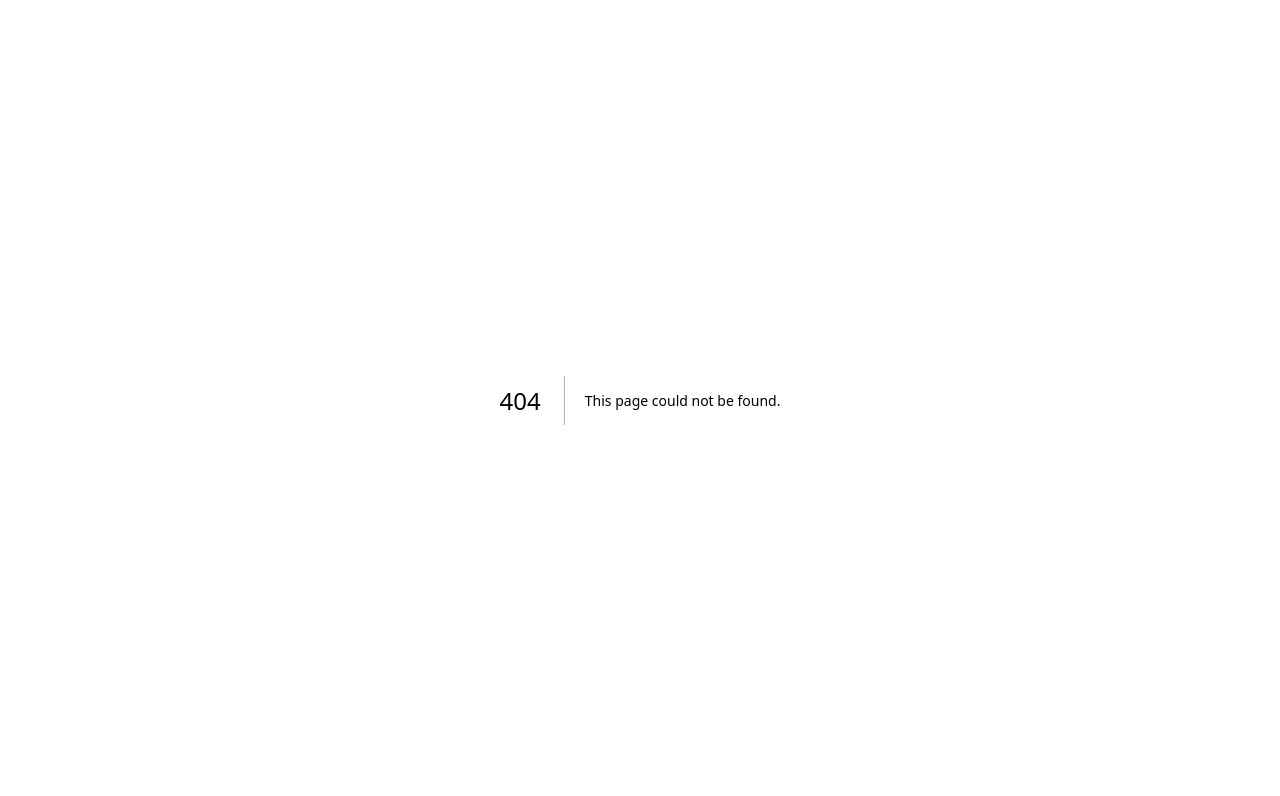
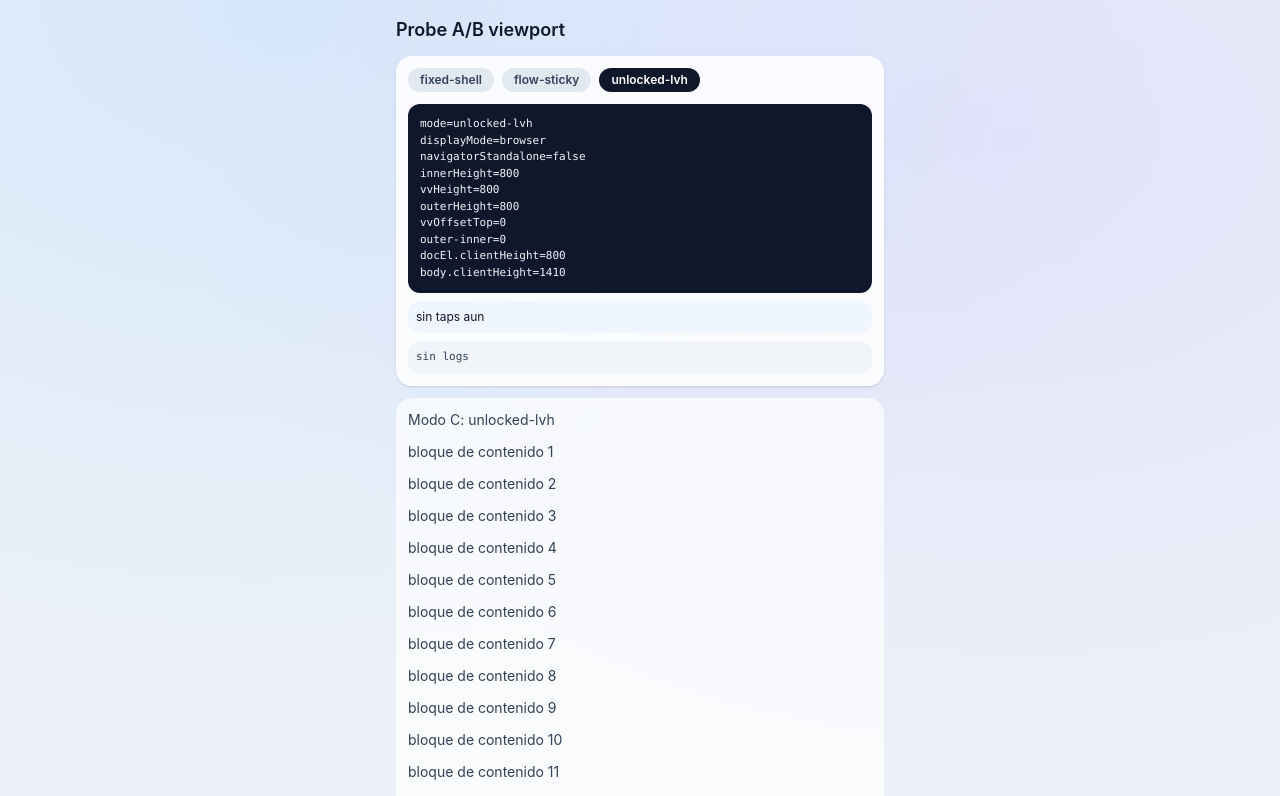
Before and after one commit to tw2cob-dev/lia-coach, a Next.js app: page /probe in a window 1280 px wide. Before the commit this address had no page. Shown: the top 796 px of the page. Built offline with nearby package versions, Linux system fonts and the light colour scheme.

Commit message:
checkpoint: chat 100lvh + fixed composer + probe viewport modes

```diff
--- a/app/chat/page.tsx
+++ b/app/chat/page.tsx
@@ -33,10 +33,6 @@ const COACH_PLAN_STORAGE_KEY = "lia-coach-plan";
 const LEGACY_CHAT_MESSAGES_KEY = "lia-chat-messages";
 const SCROLL_THRESHOLD_PX = 80;
 const CHAT_TO_COMPOSER_GAP_PX = 2;
-const COMPOSER_CLEARANCE_REDUCTION_CLOSED_PX = 30;
-const COMPOSER_CLEARANCE_REDUCTION_FOCUSED_PX = 44;
-const COMPOSER_CLEARANCE_OFFSET_CLOSED_PX = 15;
-const COMPOSER_CLEARANCE_OFFSET_FOCUSED_PX = -5;
 const MAX_TEXTAREA_LINES = 2;
 const MAX_FILE_TEXT_CHARS = 20000;
 const SUMMARY_PREVIEW_CHARS = 200;
@@ -103,6 +99,11 @@ type ViewportDebugSnapshot = {
   headerBottom: number;
   composerTop: number;
   composerBottom: number;
+};
+type DisplayModeDebugSnapshot = {
+  displayMode: string;
+  navigatorStandalone: string;
+  userAgent: string;
 };
 
 function isSelectedFileEvent(
@@ -140,7 +141,6 @@ export default function ChatPage() {
   const [, setCoachPlanVersion] = useState(0);
   const [cloudSyncError, setCloudSyncError] = useState<string | null>(null);
   const [isViewportDebugEnabled, setIsViewportDebugEnabled] = useState(false);
-  const [composerHeight, setComposerHeight] = useState(64);
   const [viewportCopyFallbackText, setViewportCopyFallbackText] = useState("");
   const [viewportDebug, setViewportDebug] = useState<ViewportDebugSnapshot>({
     innerHeight: 0,
@@ -156,6 +156,11 @@ export default function ChatPage() {
     composerBottom: 0,
   });
   const [viewportLogLines, setViewportLogLines] = useState<string[]>([]);
+  const [displayModeDebug, setDisplayModeDebug] = useState<DisplayModeDebugSnapshot>({
+    displayMode: "unknown",
+    navigatorStandalone: "unknown",
+    userAgent: "",
+  });
   const activeUserId = authUser?.id ?? "anon";
   const activeChatStorageKey = getChatStorageKey(activeUserId);
   const inputRef = useRef<HTMLTextAreaElement | null>(null);
@@ -166,7 +171,6 @@ export default function ChatPage() {
   const headerRef = useRef<HTMLElement | null>(null);
   const composerRef = useRef<HTMLFormElement | null>(null);
   const scrollRafRef = useRef<number | null>(null);
-  const baseComposerHeightRef = useRef<number | null>(null);
   const viewportLogRef = useRef<string[]>([]);
   const viewportDebugTapCountRef = useRef(0);
   const viewportDebugTapTimerRef = useRef<number | null>(null);
@@ -228,6 +232,32 @@ export default function ChatPage() {
   }, [router]);
 
   useEffect(() => bindAppViewportHeightVar(), []);
+
+  useEffect(() => {
+    const html = document.documentElement;
+    const body = document.body;
+    const previous = {
+      htmlOverflow: html.style.overflow,
+      htmlHeight: html.style.height,
+      bodyOverflow: body.style.overflow,
+      bodyHeight: body.style.height,
+      bodyMinHeight: body.style.minHeight,
+    };
+
+    html.style.overflow = "auto";
+    html.style.height = "auto";
+    body.style.overflow = "auto";
+    body.style.height = "auto";
+    body.style.minHeight = "100lvh";
+
+    return () => {
+      html.style.overflow = previous.htmlOverflow;
+      html.style.height = previous.htmlHeight;
+      body.style.overflow = previous.bodyOverflow;
+      body.style.height = previous.bodyHeight;
+      body.style.minHeight = previous.bodyMinHeight;
+    };
+  }, []);
 
   useEffect(() => {
     setHasHydrated(true);
@@ -323,6 +353,22 @@ export default function ChatPage() {
   }, [isViewportDebugEnabled]);
 
   useEffect(() => {
+    if (!isViewportDebugEnabled) return;
+    const updateDisplayModeDebug = () => {
+      setDisplayModeDebug(readDisplayModeDebugSnapshot());
+    };
+    updateDisplayModeDebug();
+    window.addEventListener("resize", updateDisplayModeDebug);
+    window.addEventListener("orientationchange", updateDisplayModeDebug);
+    document.addEventListener("visibilitychange", updateDisplayModeDebug);
+    return () => {
+      window.removeEventListener("resize", updateDisplayModeDebug);
+      window.removeEventListener("orientationchange", updateDisplayModeDebug);
+      document.removeEventListener("visibilitychange", updateDisplayModeDebug);
+    };
+  }, [isViewportDebugEnabled]);
+
+  useEffect(() => {
     if (!isStreaming && isComposerFocused) {
       inputRef.current?.focus();
     }
@@ -344,33 +390,6 @@ export default function ChatPage() {
         window.clearTimeout(viewportDebugTapTimerRef.current);
       }
     };
-  }, []);
-
-  useEffect(() => {
-    const composerEl = composerRef.current;
-    if (!composerEl) return;
-
-    const measureComposerHeight = () => {
-      const next = Math.round(composerEl.getBoundingClientRect().height);
-      if (next <= 0) return;
-      if (baseComposerHeightRef.current === null) {
-        baseComposerHeightRef.current = next;
-        setComposerHeight(next);
-        return;
-      }
-      const capped = Math.min(next, baseComposerHeightRef.current + 2);
-      setComposerHeight(capped);
-    };
-
-    measureComposerHeight();
-
-    if (typeof ResizeObserver === "undefined") return;
-    const observer = new ResizeObserver(() => {
-      measureComposerHeight();
-    });
-    observer.observe(composerEl);
-
-    return () => observer.disconnect();
   }, []);
 
   useEffect(() => {
@@ -592,6 +611,9 @@ export default function ChatPage() {
   const copyViewportDebugLog = async () => {
     const header = [
       "[LIA viewport debug]",
+      `displayMode=${displayModeDebug.displayMode}`,
+      `navigatorStandalone=${displayModeDebug.navigatorStandalone}`,
+      `userAgent=${displayModeDebug.userAgent}`,
       `innerHeight=${viewportDebug.innerHeight}`,
       `outerHeight=${viewportDebug.outerHeight}`,
       `scrollY=${viewportDebug.scrollY}`,
@@ -1090,18 +1112,6 @@ export default function ChatPage() {
 
   const qaDisabled = Boolean(pendingAttachment) || isStreaming;
   const selectedFiles = events.filter((event) => isSelectedFileEvent(event, selectedFileIds));
-  const composerClearanceBasePx =
-    composerHeight -
-    (isComposerFocused
-      ? COMPOSER_CLEARANCE_REDUCTION_FOCUSED_PX
-      : COMPOSER_CLEARANCE_REDUCTION_CLOSED_PX);
-  const composerClearancePx = Math.max(
-    0,
-    composerClearanceBasePx +
-      (isComposerFocused
-        ? COMPOSER_CLEARANCE_OFFSET_FOCUSED_PX
-        : COMPOSER_CLEARANCE_OFFSET_CLOSED_PX)
-  );
   const dateLabel = buildDateLabel();
   const welcomeMessage = LIA_WELCOME_MESSAGE;
   const coachPlan = hasHydrated ? getCoachPlan() : null;
@@ -1192,8 +1202,8 @@ export default function ChatPage() {
   };
 
   return (
-    <div className="mobile-app-shell app-bg h-[var(--app-vh)] overflow-hidden text-slate-900">
-      <div className="mx-auto flex h-full w-full max-w-[520px] flex-col overflow-hidden px-3 pb-0 pt-[calc(env(safe-area-inset-top)+1rem)]">
+    <div className="app-bg h-[100lvh] overflow-hidden text-slate-900">
+      <div className="mx-auto flex h-full w-full max-w-[520px] flex-col overflow-hidden px-3 pb-[env(safe-area-inset-bottom)] pt-[calc(env(safe-area-inset-top)+1rem)]">
         <header ref={headerRef} className="sticky top-0 z-20 shrink-0 flex items-center justify-between">
           <div className="min-w-0 pl-1">
             <h1 className="font-display truncate text-2xl text-slate-900">
@@ -1346,6 +1356,13 @@ export default function ChatPage() {
                 onClick={() => setIsDebugOpen((prev) => !prev)}
               >
                 {isDebugOpen ? "Ocultar debug" : "Ver debug IA"}
+              </button>
+              <button
+                type="button"
+                className="text-xs font-semibold text-slate-600"
+                onClick={() => router.push("/probe")}
+              >
+                Probe
               </button>
               <button
                 type="button"
@@ -1435,6 +1452,9 @@ export default function ChatPage() {
               </div>
               <p className="mt-1 whitespace-pre-wrap">{`build=${VIEWPORT_DEBUG_BUILD}`}</p>
               <p className="mt-1 whitespace-pre-wrap">
+                {`displayMode=${displayModeDebug.displayMode} navigatorStandalone=${displayModeDebug.navigatorStandalone}`}
+              </p>
+              <p className="mt-1 whitespace-pre-wrap">
                 {`inner=${viewportDebug.innerHeight} outer=${viewportDebug.outerHeight} scrollY=${viewportDebug.scrollY} active=${viewportDebug.activeTag}`}
               </p>
               <p className="mt-1 whitespace-pre-wrap">
@@ -1460,7 +1480,7 @@ export default function ChatPage() {
             ref={scrollRef}
             onScroll={handleScroll}
             className="chat-scroll mt-1 min-h-0 flex-1 overflow-y-auto overscroll-contain [scrollbar-width:none] [-ms-overflow-style:none] [&::-webkit-scrollbar]:hidden"
-            style={{ paddingBottom: `${composerClearancePx}px` }}
+            style={{ paddingBottom: "calc(env(safe-area-inset-bottom) + 96px)" }}
           >
             <ul className="message-list px-1 pb-1">
               <li className="message-row">
@@ -1618,7 +1638,7 @@ export default function ChatPage() {
               event.preventDefault();
               void handleSubmit();
             }}
-            className="composer-wrap absolute inset-x-1 bottom-0 z-20 mt-0 pt-1"
+            className="composer-wrap composer-wrap-fixed fixed bottom-0 left-1/2 z-30 mt-1 w-full max-w-[520px] -translate-x-1/2 px-3 pt-1"
           >
             {selectedFileIds.length > 0 && (
               <div className="composer-chip mb-3 flex flex-wrap items-center gap-2 rounded-2xl bg-white/75 px-3 py-2 text-xs text-slate-700 shadow-sm">
@@ -1809,6 +1829,25 @@ function buildDateLabel() {
   return raw.charAt(0).toUpperCase() + raw.slice(1);
 }
 
+function readDisplayModeDebugSnapshot(): DisplayModeDebugSnapshot {
+  if (typeof window === "undefined" || typeof navigator === "undefined") {
+    return {
+      displayMode: "unknown",
+      navigatorStandalone: "unknown",
+      userAgent: "",
+    };
+  }
+  const standaloneByMedia = window.matchMedia("(display-mode: standalone)").matches;
+  const standaloneByNavigator =
+    "standalone" in navigator
+      ? Boolean((navigator as Navigator & { standalone?: boolean }).standalone)
+      : false;
+  const displayMode = standaloneByMedia ? "standalone" : "browser";
+  const navigatorStandalone = standaloneByNavigator ? "true" : "false";
+  const userAgent = navigator.userAgent.slice(0, 180);
+  return { displayMode, navigatorStandalone, userAgent };
+}
+
 function isAllowedFile(file: File): boolean {
   const allowedTypes = ["application/pdf", "text/csv", "text/plain"];
   return allowedTypes.includes(file.type) || /\.(pdf|csv|txt)$/i.test(file.name);
--- a/app/globals.css
+++ b/app/globals.css
@@ -98,8 +98,9 @@ body {
   left: 0;
   right: 0;
   top: var(--app-vv-top);
-  height: var(--app-vh);
-  min-height: var(--app-vh);
+  bottom: 0;
+  height: auto;
+  min-height: 0;
   width: 100%;
   overflow: hidden;
 }
@@ -281,6 +282,14 @@ body {
 .composer-wrap {
   border-top-color: transparent !important;
   padding-bottom: var(--composer-pad-bottom, calc(env(safe-area-inset-bottom) + 4px));
+}
+
+.composer-wrap-sticky {
+  padding-bottom: calc(env(safe-area-inset-bottom) + 4px) !important;
+}
+
+.composer-wrap-fixed {
+  padding-bottom: calc(env(safe-area-inset-bottom) + 4px) !important;
 }
 
 .composer-chip {
--- a/app/login/page.tsx
+++ b/app/login/page.tsx
@@ -196,7 +196,7 @@ export default function LoginPage() {
   };
 
   return (
-    <div className="mobile-app-shell app-bg h-[var(--app-vh)] overflow-hidden text-slate-900">
+    <div className="mobile-app-shell app-bg overflow-hidden text-slate-900">
       <div className="mx-auto flex h-full max-w-[420px] flex-col justify-between overflow-hidden px-6 pb-[calc(env(safe-area-inset-bottom)+1.25rem)] pt-[calc(env(safe-area-inset-top)+1.25rem)]">
         <div>
           <p className="text-xs uppercase tracking-[0.3em] text-slate-500">LIA Coach</p>
--- a/app/manifest.ts
+++ b/app/manifest.ts
@@ -6,7 +6,7 @@ export default function manifest(): MetadataRoute.Manifest {
     short_name: "LIA Coach",
     description: "Acompanamiento diario para alimentacion, entrenamiento y salud.",
     start_url: "/chat",
-    display: "standalone",
+    display: "fullscreen",
     background_color: "#080a10",
     theme_color: "#080a10",
     lang: "es-ES",
--- /dev/null
+++ b/app/probe/page.tsx
@@ -0,0 +1,211 @@
+"use client";
+
+import { useEffect, useMemo, useState } from "react";
+
+type ProbeState = {
+  innerHeight: number;
+  outerHeight: number;
+  vvHeight: number;
+  vvOffsetTop: number;
+  standaloneMedia: boolean;
+  standaloneNavigator: boolean;
+};
+
+type ProbeMode = "fixed-shell" | "flow-sticky" | "unlocked-lvh";
+
+type TapSnapshot = {
+  x: number;
+  y: number;
+  innerHeight: number;
+  mode: ProbeMode;
+};
+
+function readProbeState(): ProbeState {
+  const vv = window.visualViewport;
+  return {
+    innerHeight: window.innerHeight,
+    outerHeight: window.outerHeight,
+    vvHeight: Math.round(vv?.height ?? 0),
+    vvOffsetTop: Math.round(vv?.offsetTop ?? 0),
+    standaloneMedia: window.matchMedia("(display-mode: standalone)").matches,
+    standaloneNavigator:
+      "standalone" in navigator
+        ? Boolean((navigator as Navigator & { standalone?: boolean }).standalone)
+        : false,
+  };
+}
+
+function ProbeInfo({
+  mode,
+  setMode,
+  summary,
+  lastTap,
+  tapLog,
+}: {
+  mode: ProbeMode;
+  setMode: (mode: ProbeMode) => void;
+  summary: string;
+  lastTap: TapSnapshot | null;
+  tapLog: string[];
+}) {
+  return (
+    <div className="rounded-2xl bg-white/85 p-3 text-slate-900 shadow-sm">
+      <div className="flex flex-wrap items-center gap-2">
+        {(["fixed-shell", "flow-sticky", "unlocked-lvh"] as ProbeMode[]).map((item) => (
+          <button
+            key={item}
+            type="button"
+            onClick={() => setMode(item)}
+            className={`rounded-full px-3 py-1 text-xs font-semibold ${
+              mode === item ? "bg-slate-900 text-white" : "bg-slate-200 text-slate-700"
+            }`}
+          >
+            {item}
+          </button>
+        ))}
+      </div>
+      <pre className="mt-3 rounded-xl bg-slate-900 p-3 text-[11px] text-slate-100">{summary}</pre>
+      <div className="mt-2 rounded-xl bg-blue-50 p-2 text-xs">
+        {!lastTap ? (
+          <p>sin taps aun</p>
+        ) : (
+          <p>
+            {`mode=${lastTap.mode} tapY=${lastTap.y} innerHeight=${lastTap.innerHeight} tapDentroViewport=${
+              lastTap.y <= lastTap.innerHeight - 1
+            }`}
+          </p>
+        )}
+      </div>
+      <pre className="mt-2 max-h-24 overflow-auto rounded-xl bg-slate-100 p-2 text-[11px] text-slate-700">
+        {tapLog.length ? tapLog.join("\n") : "sin logs"}
+      </pre>
+    </div>
+  );
+}
+
+export default function ProbePage() {
+  const [probe, setProbe] = useState<ProbeState | null>(null);
+  const [mode, setMode] = useState<ProbeMode>("unlocked-lvh");
+  const [tapLog, setTapLog] = useState<string[]>([]);
+  const [lastTap, setLastTap] = useState<TapSnapshot | null>(null);
+
+  useEffect(() => {
+    const update = () => setProbe(readProbeState());
+    update();
+    window.addEventListener("resize", update);
+    window.addEventListener("orientationchange", update);
+    window.visualViewport?.addEventListener("resize", update);
+    window.visualViewport?.addEventListener("scroll", update);
+    return () => {
+      window.removeEventListener("resize", update);
+      window.removeEventListener("orientationchange", update);
+      window.visualViewport?.removeEventListener("resize", update);
+      window.visualViewport?.removeEventListener("scroll", update);
+    };
+  }, []);
+
+  useEffect(() => {
+    const html = document.documentElement;
+    const body = document.body;
+    const prev = {
+      htmlOverflow: html.style.overflow,
+      htmlHeight: html.style.height,
+      bodyOverflow: body.style.overflow,
+      bodyHeight: body.style.height,
+      bodyMinHeight: body.style.minHeight,
+    };
+
+    if (mode === "unlocked-lvh") {
+      html.style.overflow = "auto";
+      html.style.height = "auto";
+      body.style.overflow = "auto";
+      body.style.height = "auto";
+      body.style.minHeight = "100lvh";
+    }
+
+    return () => {
+      html.style.overflow = prev.htmlOverflow;
+      html.style.height = prev.htmlHeight;
+      body.style.overflow = prev.bodyOverflow;
+      body.style.height = prev.bodyHeight;
+      body.style.minHeight = prev.bodyMinHeight;
+    };
+  }, [mode]);
+
+  const summary = useMemo(() => {
+    if (!probe) return "cargando...";
+    return [
+      `mode=${mode}`,
+      `displayMode=${probe.standaloneMedia ? "standalone" : "browser"}`,
+      `navigatorStandalone=${probe.standaloneNavigator}`,
+      `innerHeight=${probe.innerHeight}`,
+      `vvHeight=${probe.vvHeight}`,
+      `outerHeight=${probe.outerHeight}`,
+      `vvOffsetTop=${probe.vvOffsetTop}`,
+      `outer-inner=${probe.outerHeight - probe.innerHeight}`,
+      `docEl.clientHeight=${document.documentElement.clientHeight}`,
+      `body.clientHeight=${document.body.clientHeight}`,
+    ].join("\n");
+  }, [probe, mode]);
+
+  const handleTap = (event: React.PointerEvent<HTMLButtonElement>, tapMode: ProbeMode) => {
+    const y = Math.round(event.clientY);
+    const x = Math.round(event.clientX);
+    const innerHeight = window.innerHeight;
+    const stamp = new Date().toLocaleTimeString("es-ES", { hour12: false });
+    setLastTap({ x, y, innerHeight, mode: tapMode });
+    setTapLog((prev) => [`${stamp} mode=${tapMode} x=${x} y=${y} inner=${innerHeight}`, ...prev].slice(0, 14));
+  };
+
+  if (mode === "fixed-shell") {
+    return (
+      <div className="mobile-app-shell app-bg overflow-hidden text-slate-900">
+        <main className="mx-auto flex h-full w-full max-w-[520px] flex-col gap-3 px-4 pb-[calc(env(safe-area-inset-bottom)+1rem)] pt-[calc(env(safe-area-inset-top)+1rem)]">
+          <h1 className="text-lg font-semibold">Probe A/B viewport</h1>
+          <ProbeInfo mode={mode} setMode={setMode} summary={summary} lastTap={lastTap} tapLog={tapLog} />
+          <div className="min-h-0 flex-1 overflow-y-auto rounded-2xl bg-white/70 p-3 text-sm text-slate-700">
+            {Array.from({ length: 14 }).map((_, i) => (
+              <p key={`a-${i}`}>fixed-shell fila {i + 1}</p>
+            ))}
+          </div>
+        </main>
+        <button
+          type="button"
+          onPointerDown={(event) => handleTap(event, "fixed-shell")}
+          className="fixed inset-x-3 z-50 h-12 rounded-full bg-blue-600 text-sm font-semibold text-white"
+          style={{ bottom: "0px" }}
+        >
+          Boton fondo fixed-shell
+        </button>
+      </div>
+    );
+  }
+
+  return (
+    <div className="app-bg min-h-[100lvh] text-slate-900">
+      <main className="mx-auto w-full max-w-[520px] px-4 pb-4 pt-[calc(env(safe-area-inset-top)+1rem)]">
+        <h1 className="text-lg font-semibold">Probe A/B viewport</h1>
+        <div className="mt-3">
+          <ProbeInfo mode={mode} setMode={setMode} summary={summary} lastTap={lastTap} tapLog={tapLog} />
+        </div>
+        <div className="mt-3 space-y-3 rounded-2xl bg-white/70 p-3 text-sm text-slate-700">
+          <p>{mode === "flow-sticky" ? "Modo B: flow-sticky" : "Modo C: unlocked-lvh"}</p>
+          {Array.from({ length: 28 }).map((_, i) => (
+            <p key={`b-${i}`}>bloque de contenido {i + 1}</p>
+          ))}
+        </div>
+      </main>
+      <div className="sticky bottom-0 px-3 pb-[env(safe-area-inset-bottom)] pt-2">
+        <button
+          type="button"
+          onPointerDown={(event) => handleTap(event, mode)}
+          className={`h-12 w-full rounded-full text-sm font-semibold text-white ${
+            mode === "flow-sticky" ? "bg-emerald-600" : "bg-fuchsia-600"
+          }`}
+        >
+          {mode === "flow-sticky" ? "Boton fondo flow-sticky" : "Boton fondo unlocked-lvh"}
+        </button>
+      </div>
+    </div>
+  );
+}
--- a/lib/ui/mobileViewport.ts
+++ b/lib/ui/mobileViewport.ts
@@ -9,10 +9,16 @@ export function bindAppViewportHeightVar(): () => void {
   const root = document.documentElement;
 
   const updateHeight = () => {
-    const viewportHeight = window.visualViewport?.height ?? window.innerHeight;
+    const visualViewportHeight = window.visualViewport?.height ?? window.innerHeight;
+    const fullViewportHeight = Math.max(
+      window.outerHeight || 0,
+      window.screen?.height || 0,
+      window.innerHeight || 0
+    );
     const viewportTop = Math.max(0, window.visualViewport?.offsetTop ?? 0);
     const keyboardLikelyOpen =
-      viewportTop > 0 || window.innerHeight - viewportHeight > 80;
+      viewportTop > 0 || window.innerHeight - visualViewportHeight > 80;
+    const viewportHeight = keyboardLikelyOpen ? visualViewportHeight : fullViewportHeight;
     root.style.setProperty("--app-vh", `${Math.round(viewportHeight)}px`);
     root.style.setProperty("--app-vv-top", `${Math.round(viewportTop)}px`);
     const composerPadClosed = `calc(env(safe-area-inset-bottom) + 4px + ${COMPOSER_BOTTOM_OFFSET_CLOSED_PX}px)`;
```
